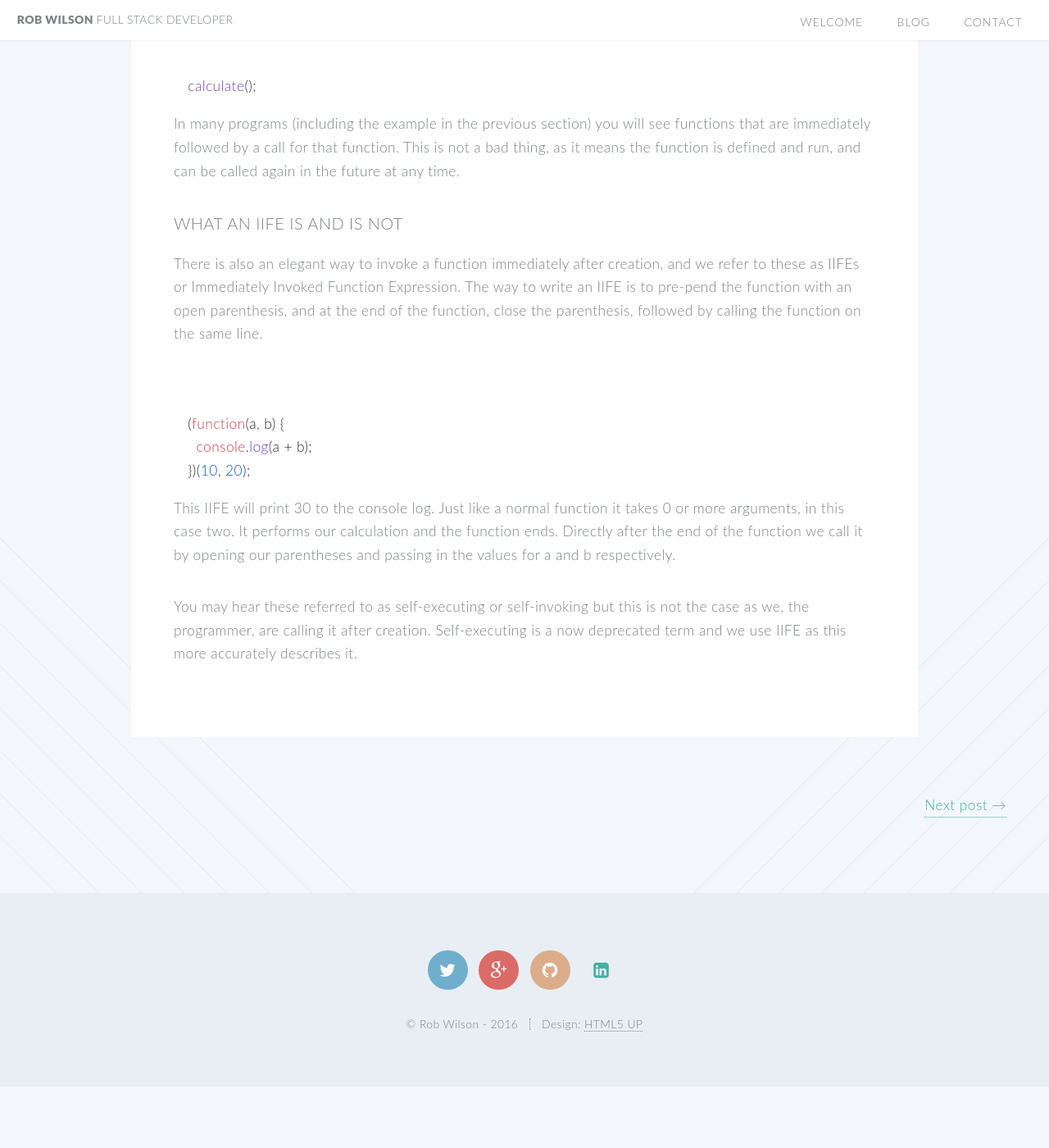
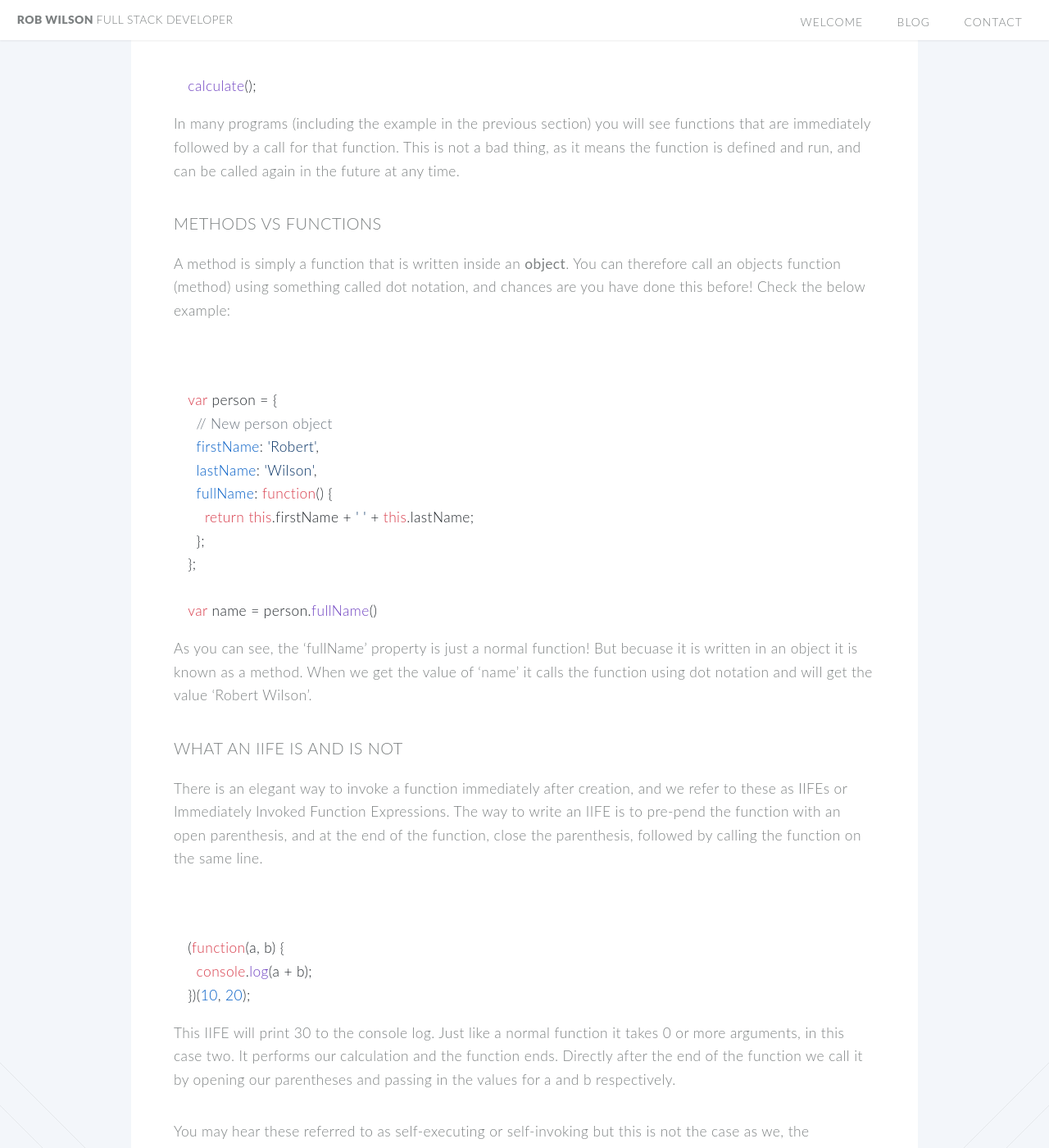
Before and after one commit to phobos101/phobos101.github.io, a Jekyll site: the page built from _posts/2015-12-23-its-a-bit-iffy.md, in a window 1280 px wide and 1400 px high, scrolled down 2742 px. Shown: the whole window at 82% size. Built offline with Jekyll 4.4.1, drawn with Linux system fonts in a browser that asks for light colours; nearby versions of some CDN libraries; before the commit the page ends 4067 px from its top, so only the background shows below that; some of the changed text lies outside the part shown.

Commit message:
Added function vs method to blog post

```diff
--- a/_posts/2015-12-23-its-a-bit-iffy.md
+++ b/_posts/2015-12-23-its-a-bit-iffy.md
@@ -8,6 +8,7 @@ excerpt: A huge topic for a beginner coder is the topic of functions. This blog
 ### It's a bit iffy...
 
 A huge topic for a beginner coders is the topic of functions. Some common questions I have seen regarding functions include:
+
 - Why are they needed?
 - I've written a function but nothing is happening!
 - What is the difference between a function and a method?
@@ -65,7 +66,7 @@ The above function has the following benefits:
 
 ### Call story bro
 
-It's also really important to understand that just because we have **written** the function, it does not mean that it will run. You must **call** the function in order to run it. To call the function, you simply write the name of the function and pass in any arguments or parameters. If the function takes no arguments then just don't pass any in :smile:
+It's also really important to understand that just because we have **written** the function, it does not mean that it will run. You must **call** the function in order to run it. To call the function, you simply write the name of the function and pass in any arguments or parameters. If the function takes no arguments then just don't pass any in. :smile:
 
 <pre><code data-trim class="javascript">
 calculate(10, 20, 'add');
@@ -78,9 +79,28 @@ calculate();
 
 In many programs (including the example in the previous section) you will see functions that are immediately followed by a call for that function. This is not a bad thing, as it means the function is defined and run, and can be called again in the future at any time.
 
+### Methods vs Functions
+
+A method is simply a function that is written inside an **object**. You can therefore call an objects function (method) using something called dot notation, and chances are you have done this before! Check the below example:
+
+<pre><code data-trim class="javascript">
+var person = {
+  // New person object
+  firstName: 'Robert',
+  lastName: 'Wilson',
+  fullName: function() {
+    return this.firstName + ' ' + this.lastName;
+  };
+};
+
+var name = person.fullName()
+</code></pre>
+
+As you can see, the 'fullName' property is just a normal function! But becuase it is written in an object it is known as a method. When we get the value of 'name' it calls the function using dot notation and will get the value 'Robert Wilson'.
+
 ### What an IIFE is and is not
 
-There is also an elegant way to invoke a function immediately after creation, and we refer to these as IIFEs or Immediately Invoked Function Expression. The way to write an IIFE is to pre-pend the function with an open parenthesis, and at the end of the function, close the parenthesis, followed by calling the function on the same line.
+There is an elegant way to invoke a function immediately after creation, and we refer to these as IIFEs or Immediately Invoked Function Expressions. The way to write an IIFE is to pre-pend the function with an open parenthesis, and at the end of the function, close the parenthesis, followed by calling the function on the same line.
 
 <pre><code data-trim class="javascript">
 (function(a, b) {
```
